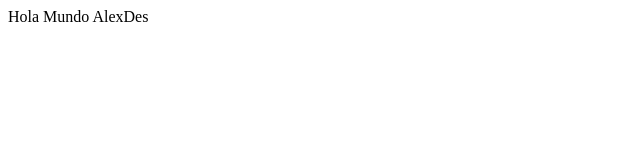
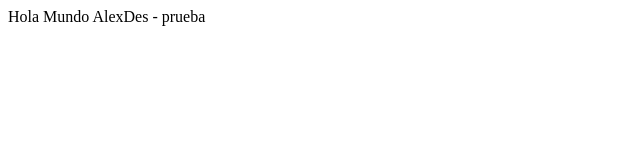
Before and after one commit to AlexanderSiguenza/PrimerProyecto, a plain HTML site: page index.html in a window 1280 px wide. Shown: the full height of the page, 0-640 px from the left. Drawn offline with Linux system fonts and the light colour scheme.

Commit message:
se modifico index , el parrafo

```diff
--- a/index.html
+++ b/index.html
@@ -3,6 +3,6 @@
 <TITLE>ejemplo hola mundo</TITLE>
 </HEAD>
 <BODY>
-<P>Hola Mundo AlexDes</P>
+<P>Hola Mundo AlexDes - prueba</P>
 </BODY>
 </HTML>
```
